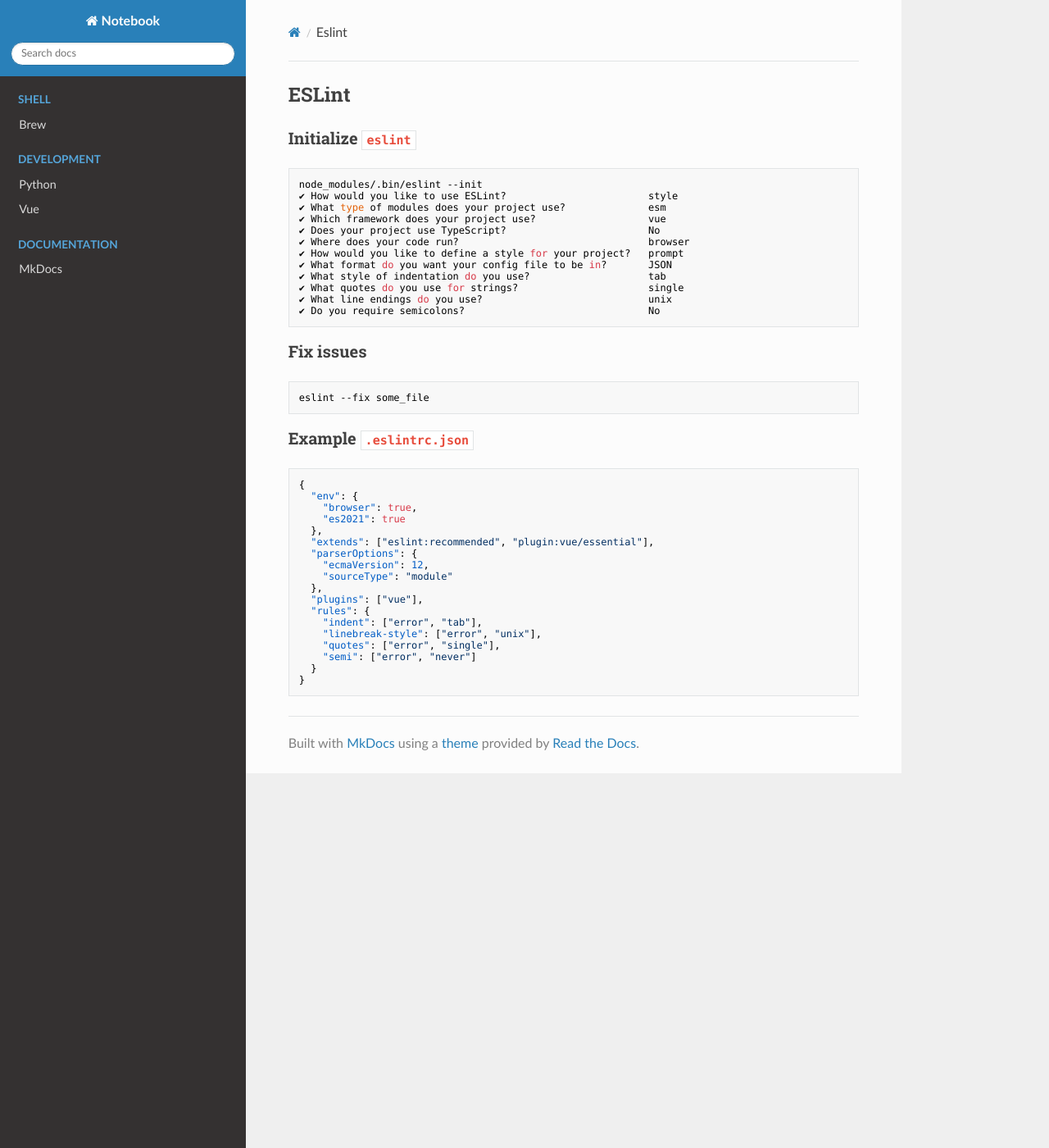
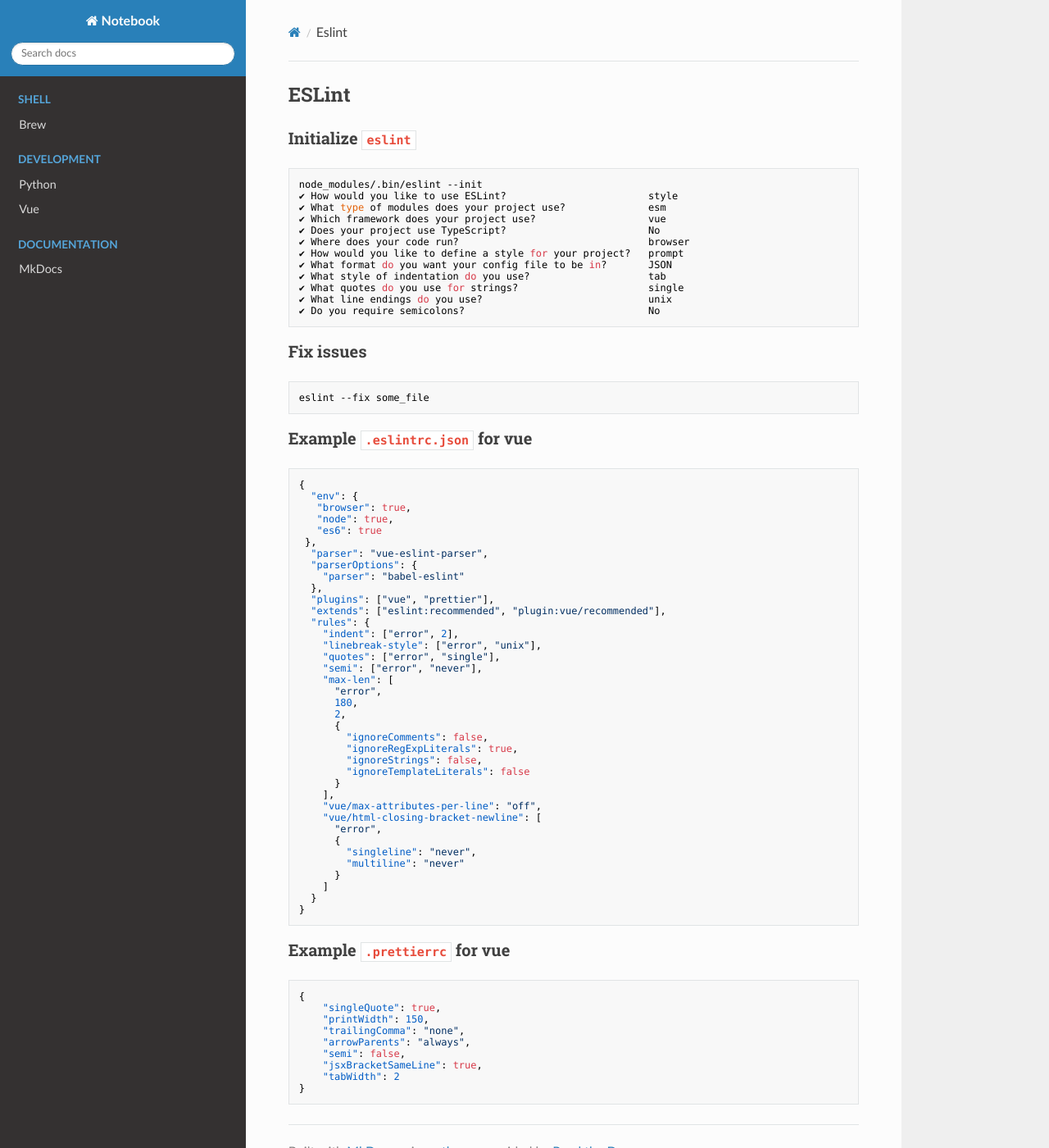
Before and after one commit to dameyerdave/notebook, an MkDocs documentation site: the page built from docs/development/eslint.md, in a window 1280 px wide and 1400 px high. Shown: the whole window at 82% size. Built offline with MkDocs 1.6.1, drawn with Linux system fonts in a browser that asks for light colours; nearby versions of some CDN libraries.

Commit message:
lots of changes

````diff
--- a/docs/development/eslint.md
+++ b/docs/development/eslint.md
@@ -23,25 +23,59 @@ node_modules/.bin/eslint --init
 eslint --fix some_file
 ```
 
-## Example `.eslintrc.json`
+## Example `.eslintrc.json` for vue
 
 ```json
 {
   "env": {
-    "browser": true,
-    "es2021": true
+   "browser": true,
+   "node": true,
+   "es6": true
+ },
+  "parser": "vue-eslint-parser",
+  "parserOptions": {
+    "parser": "babel-eslint"
   },
-  "extends": ["eslint:recommended", "plugin:vue/essential"],
-  "parserOptions": {
-    "ecmaVersion": 12,
-    "sourceType": "module"
-  },
-  "plugins": ["vue"],
+  "plugins": ["vue", "prettier"],
+  "extends": ["eslint:recommended", "plugin:vue/recommended"],
   "rules": {
-    "indent": ["error", "tab"],
+    "indent": ["error", 2],
     "linebreak-style": ["error", "unix"],
     "quotes": ["error", "single"],
-    "semi": ["error", "never"]
+    "semi": ["error", "never"],
+    "max-len": [
+      "error",
+      180,
+      2,
+      {
+        "ignoreComments": false,
+        "ignoreRegExpLiterals": true,
+        "ignoreStrings": false,
+        "ignoreTemplateLiterals": false
+      }
+    ],
+    "vue/max-attributes-per-line": "off",
+    "vue/html-closing-bracket-newline": [
+      "error",
+      {
+        "singleline": "never",
+        "multiline": "never"
+      }
+    ]
   }
 }
 ```
+
+## Example `.prettierrc` for vue
+
+```json
+{
+    "singleQuote": true,
+    "printWidth": 150,
+    "trailingComma": "none",
+    "arrowParents": "always",
+    "semi": false,
+    "jsxBracketSameLine": true,
+    "tabWidth": 2
+}
+```
````
Also changed, not shown: docs/development/git.md (+43 -4 lines), docs/development/mongodb.md (added, +8 -0 lines), docs/development/python.md (+24 -0 lines), docs/development/reactnative.md (+29 -1 lines), docs/development/vue.md (+0 -3 lines).
